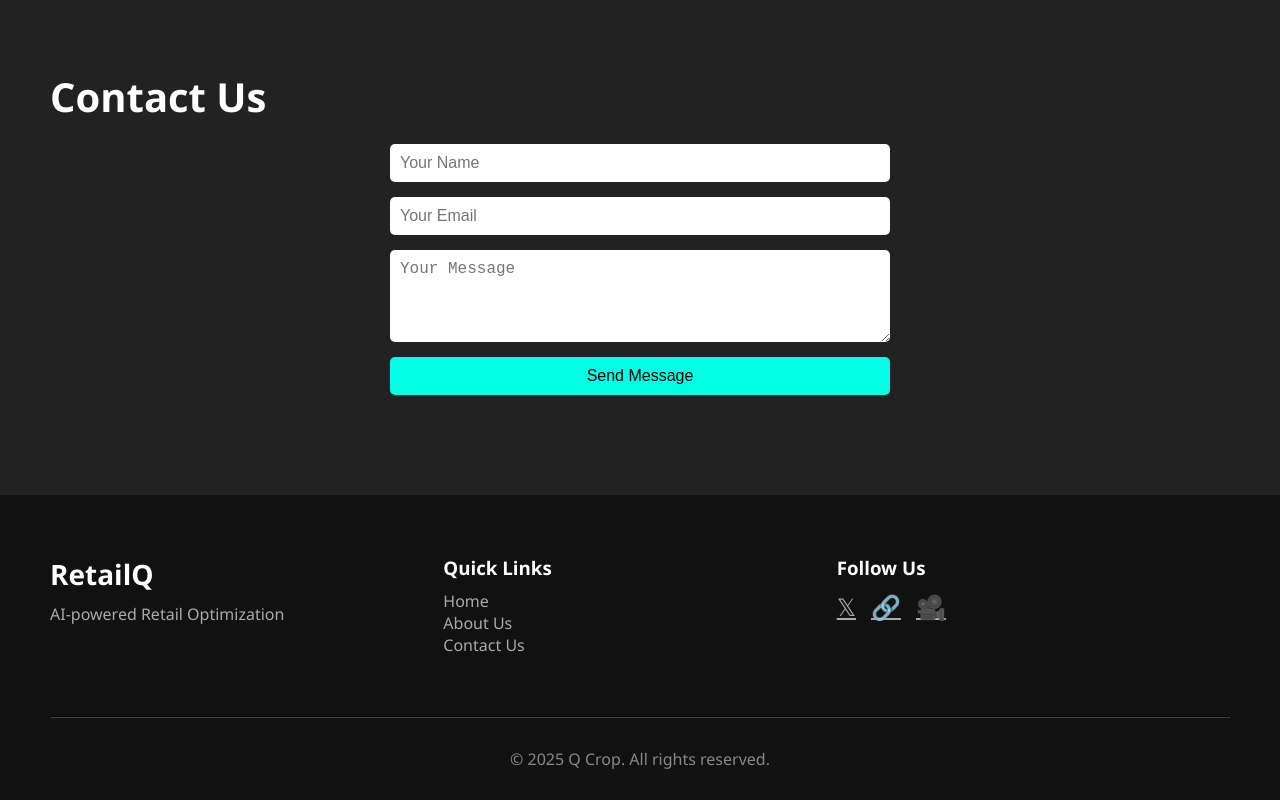
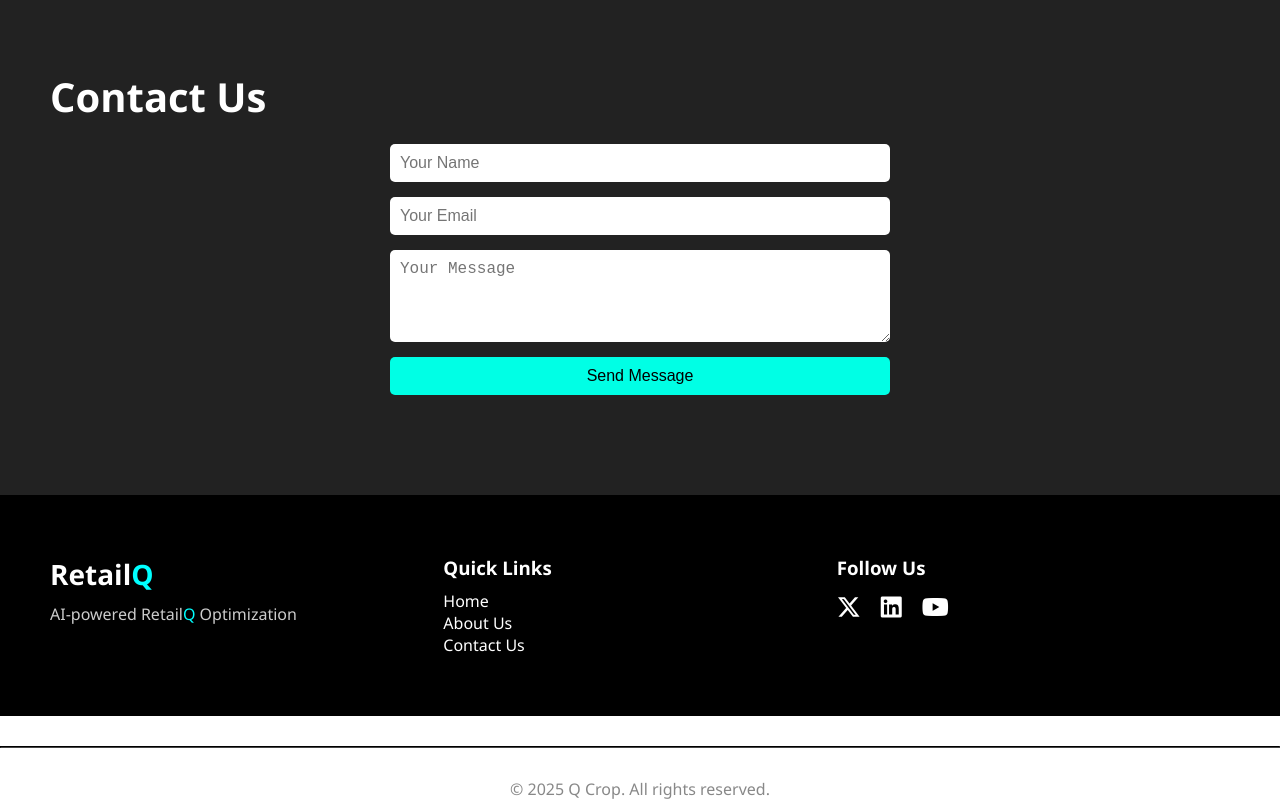
Before and after one commit to HemanthKumarMusirana/RetailQ, a plain HTML site: page index.html in a window 1280 px wide. Shown: the part 1150-1950 px from the top of the page. Drawn offline with Linux system fonts and the light colour scheme.

Commit message:
Update index.html

```diff
--- a/index.html
+++ b/index.html
@@ -227,36 +227,59 @@
   </section>
 
   <!-- Footer -->
-<footer style="background-color: #111; color: #fff; padding: 60px 50px 30px;">
+ <!-- Font Awesome CDN for Icons -->
+<link rel="stylesheet" href="https://cdnjs.cloudflare.com/ajax/libs/font-awesome/6.5.0/css/all.min.css">
+
+<footer style="background-color: #000; color: #fff; padding: 60px 50px 30px;">
   <div style="display: flex; flex-wrap: wrap; justify-content: space-between; align-items: flex-start;">
 
     <!-- Logo + Tagline -->
     <div style="flex: 1; min-width: 200px; margin-bottom: 30px;">
-      <h2 style="font-size: 28px; margin-bottom: 10px;">RetailQ</h2>
-      <p style="color: #aaa;">AI-powered Retail Optimization</p>
+      <h2 style="font-size: 28px; margin-bottom: 10px;">
+        Retail<span style="color:#00ffff;">Q</span>
+      </h2>
+      <p style="color: #ccc;">AI-powered Retail<span style="color:#00ffff;">Q</span> Optimization</p>
     </div>
 
     <!-- Quick Links -->
     <div style="flex: 1; min-width: 200px; margin-bottom: 30px;">
       <h3 style="margin-bottom: 10px;">Quick Links</h3>
       <ul style="list-style: none; padding: 0;">
-        <li><a href="#hero" style="color: #aaa; text-decoration: none;">Home</a></li>
-        <li><a href="#about" style="color: #aaa; text-decoration: none;">About Us</a></li>
-        <li><a href="#contact" style="color: #aaa; text-decoration: none;">Contact Us</a></li>
+        <li><a href="#hero" class="footer-link">Home</a></li>
+        <li><a href="#about" class="footer-link">About Us</a></li>
+        <li><a href="#contact" class="footer-link">Contact Us</a></li>
       </ul>
     </div>
 
     <!-- Social Media -->
     <div style="flex: 1; min-width: 200px; margin-bottom: 30px;">
       <h3 style="margin-bottom: 10px;">Follow Us</h3>
-      <div style="display: flex; gap: 15px; font-size: 24px;">
-        <a href="#" style="color: #aaa; transition: color 0.3s;">&#120143;</a> <!-- X -->
-        <a href="#" style="color: #aaa; transition: color 0.3s;">&#128279;</a> <!-- LinkedIn icon -->
-        <a href="#" style="color: #aaa; transition: color 0.3s;">&#127909;</a> <!-- YouTube icon -->
+      <div style="display: flex; gap: 20px; font-size: 24px;">
+        <a href="#" class="footer-icon"><i class="fab fa-x-twitter"></i></a>
+        <a href="#" class="footer-icon"><i class="fab fa-linkedin"></i></a>
+        <a href="#" class="footer-icon"><i class="fab fa-youtube"></i></a>
       </div>
     </div>
 
   </div>
+</footer>
+
+<!-- Footer Hover Styles -->
+<style>
+  .footer-link, .footer-icon {
+    color: #fff;
+    text-decoration: none;
+    transition: color 0.3s ease;
+  }
+
+  .footer-link:hover,
+  .footer-icon:hover {
+    color: #00ffff; /* RetailQ Electric Blue */
+  }
+</style>
+
+
+
 
   <!-- Divider + Copyright -->
   <hr style="margin: 30px 0; border-color: #444;" />
```
